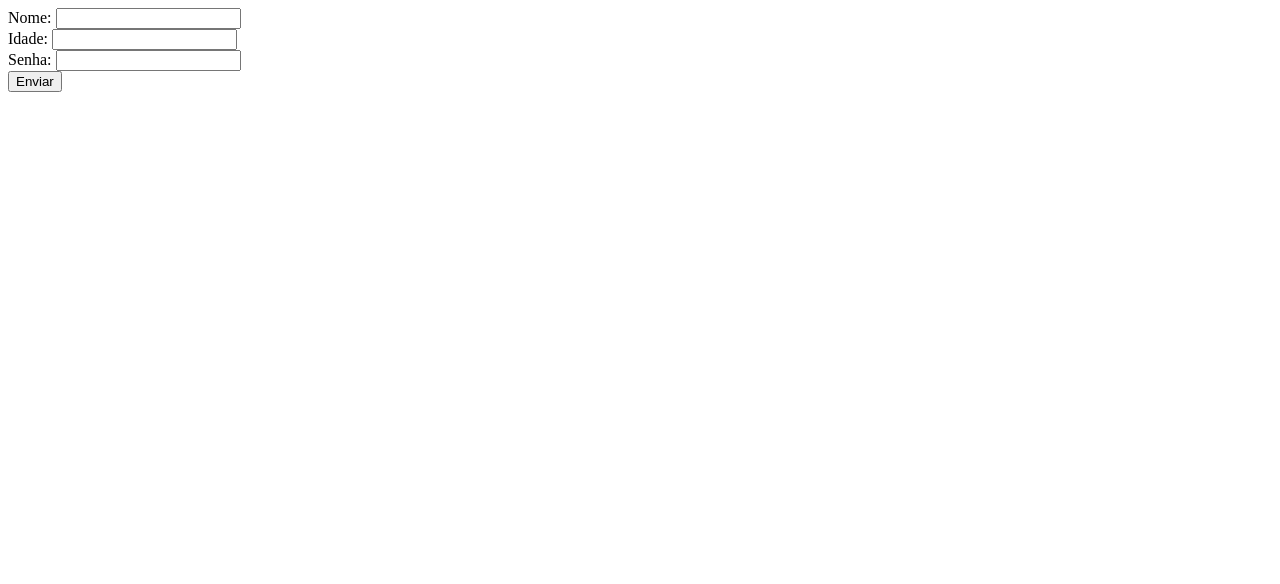
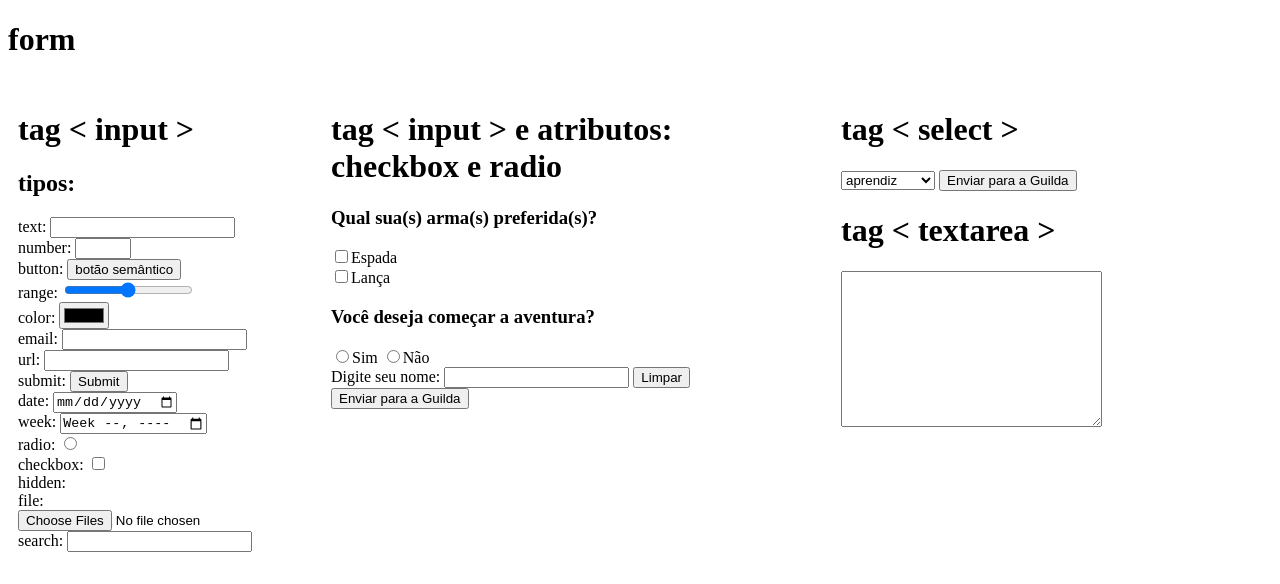
Before and after one commit to victorrlo/bootcamp-potencia-tech-ifood-desenvolvimento-de-jogos, a plain HTML site: page trabalhando-com-formularios/index.html in a window 1280 px wide. Drawn offline with Linux system fonts and the light colour scheme.

Commit message:
Trabalhando com formulários finalizada

```diff
--- a/trabalhando-com-formularios/index.html
+++ b/trabalhando-com-formularios/index.html
@@ -4,13 +4,94 @@
     <meta charset="UTF-8">
     <meta name="viewport" content="width=device-width, initial-scale=1.0">
     <title>Formulario de Cadastro</title>
+
+    <style>
+        .flexible {
+            display: flex;
+        }
+
+        div {
+            margin-right: 50px;
+            padding: 5px;
+        }
+
+    </style>
 </head>
 <body>
-    <form name="signup" target="_blank" autocomplete="off" onsubmit="alert('enviei um formulário!')" method="POST" action="#">
-        Nome: <input type="text"><br>
-        Idade: <input type="number"><br>
-        Senha: <input type="password"><br>
-        <button type="submit">Enviar</button>
-    </form>
+
+    <h1>form</h1>
+    <div class="flexible">
+        <div>
+            <h1>tag < input ></h1>
+            <form action="">
+                <h2>tipos:</h2>
+                <label for="">text: </label><input type="text">
+                <br>
+                <label for="">number: </label><input type="number" min="0" max="10" step="2">
+                <br>
+                <label for="">button: </label><button>botão semântico</button>
+                <br>
+                <label for="">range: </label><input type="range">
+                <br>
+                <label for="">color: </label><input type="color">
+                <br>
+                <label for="">email: </label><input type="email">
+                <br>
+                <label for="">url: </label><input type="url">
+                <br>
+                <label for="">submit: </label><input type="submit">
+                <br>
+                <label for="">date: </label><input type="date">
+                <br>
+                <label for="">week: </label><input type="week">
+                <br>
+                <label for="">radio: </label><input type="radio">
+                <br>
+                <label for="">checkbox: </label><input type="checkbox">
+                <br>
+                <label for="">hidden: </label><input type="hidden">
+                <br>
+                <label for="">file: </label><input type="file" multiple>
+                <br>
+                <label for="">search: </label><input type="search">
+
+            </form>
+        </div>
+
+        <div>
+            <h1>tag < input > e atributos: checkbox e radio</h1>
+            <form method="get" onsubmit="">
+                <h3>Qual sua(s) arma(s) preferida(s)?</h3>
+                <input type="checkbox" name="armas[]" value="Espada"><span>Espada</span><br>
+                <input type="checkbox" name="armas[]" value="Lança"><span>Lança</span><br>
+                <h3>Você deseja começar a aventura?</h3>
+                <input type="radio" name="aventura" value="sim"><span>Sim</span>
+                <input type="radio" name="aventura" value="não"><span>Não</span><br>
+                <label for="">Digite seu nome: </label><input type="text">
+                <button type="reset">Limpar</button>
+                <br>
+                <button type="submit">Enviar para a Guilda</button>
+
+            </form>
+        </div>
+
+        <div>
+            <h1>tag < select ></h1>
+
+            <form method="get" onsubmit="">
+                <select name="classe" id="">
+                    <option selected value="aprendiz">aprendiz</option>
+                    <option value="espadachim">espadachim</option>
+                    <option value="mago">mago</option>
+                    <option value="mercador">mercador</option>
+                </select>
+                <button type="submit">Enviar para a Guilda</button>
+
+                <h1>tag < textarea ></h1>
+                <textarea name="" id="" cols="30" rows="10"></textarea>
+
+            </form>
+        </div>
+    <div>
 </body>
 </html>
```
